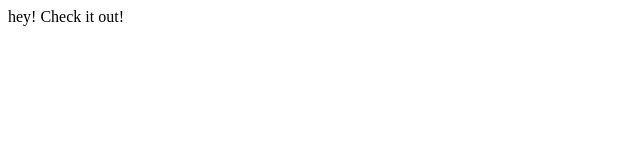
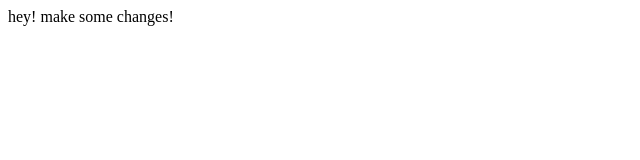
Before and after one commit to mubarak11954/mubarak11954.github.io, a plain HTML site: page index.html in a window 1280 px wide. Shown: the full height of the page, 0-640 px from the left. Drawn offline with Linux system fonts and the light colour scheme.

Commit message:
change to text

```diff
--- a/index.html
+++ b/index.html
@@ -5,6 +5,6 @@
    <head>
 
    <body>
-   <p>hey! Check it out! </p>
+   <p>hey! make some changes! </p>
    </body>
    </html>
```
